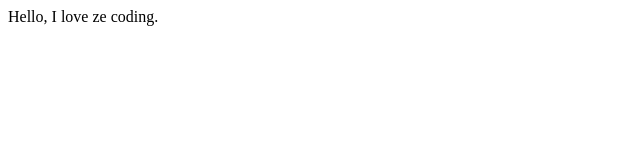
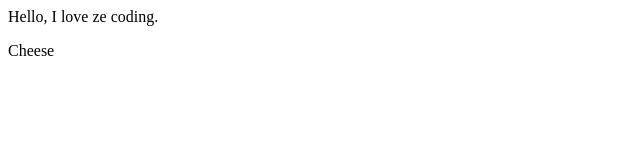
Before and after one commit to sar316/sar316.github.io, a plain HTML site: page index.html in a window 1280 px wide. Shown: the full height of the page, 0-640 px from the left. Drawn offline with Linux system fonts and the light colour scheme.

Commit message:
Update index.html

```diff
--- a/index.html
+++ b/index.html
@@ -1 +1,3 @@
 <p> Hello, I love ze coding.   </p>
+
+<p> Cheese </p>
```
